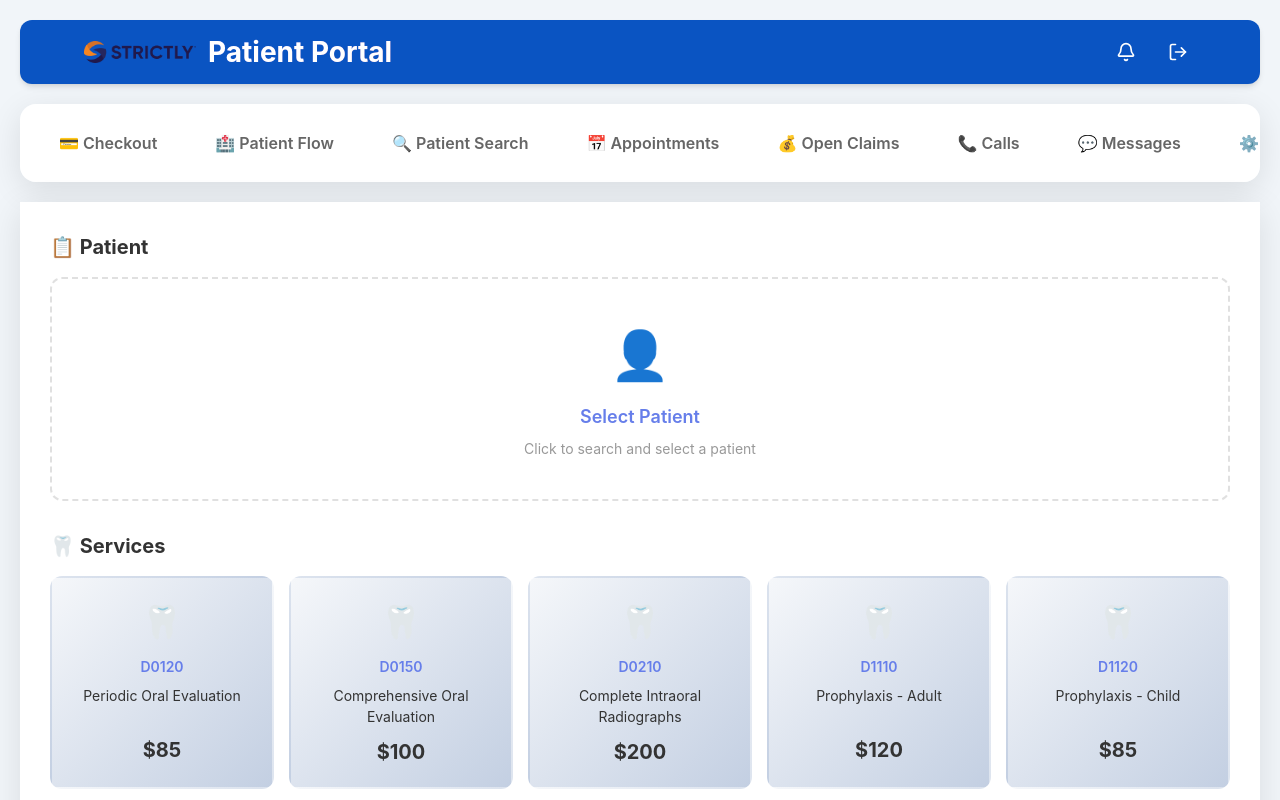
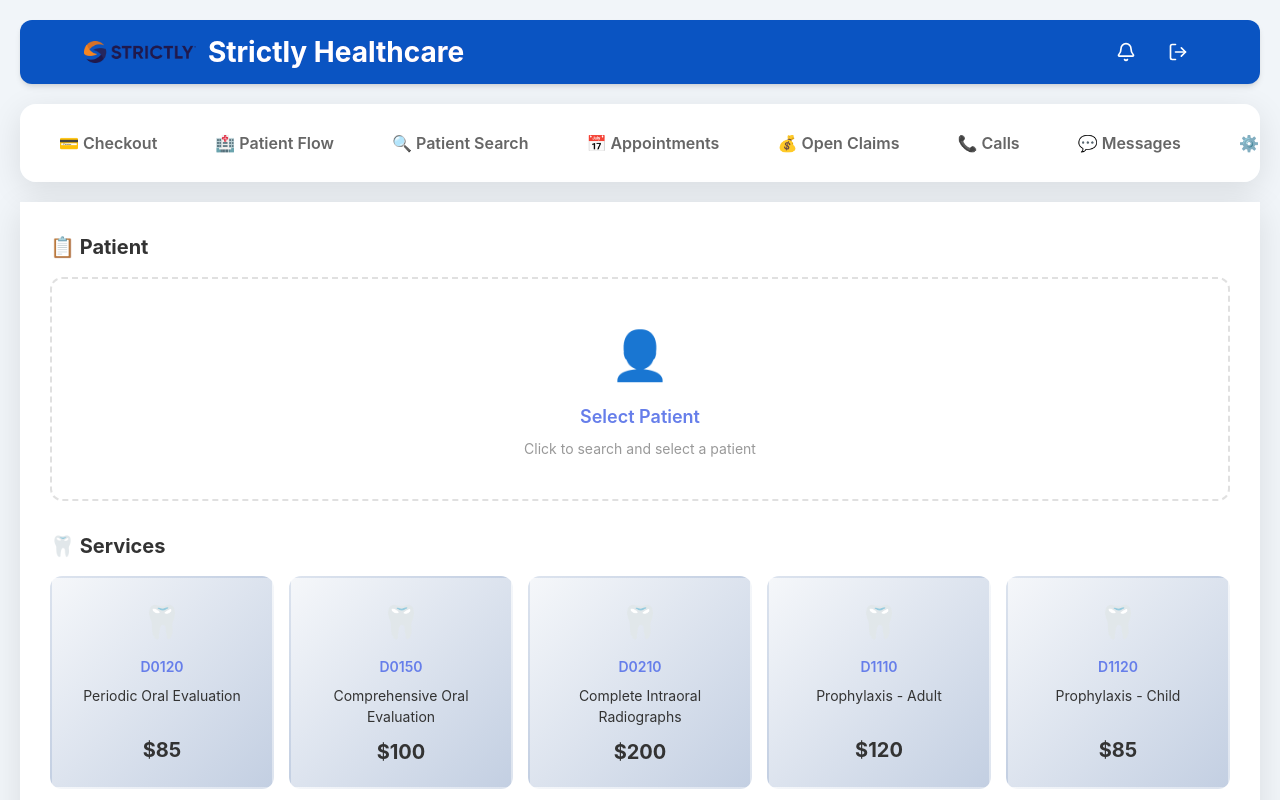
Before and after one commit to Alberto85ariel13/dental-pos, a React (Vite) app: page / in a window 1280 px wide. Shown: the top 800 px of the page. Built offline with nearby package versions, Linux system fonts and the light colour scheme.

Commit message:
fix details

```diff
--- a/src/App.jsx
+++ b/src/App.jsx
@@ -62,7 +62,7 @@ function Layout({ children }) {
                 />
               </div>
               <span className="header-title ml-3 text-white">
-                Patient Portal
+                Strictly Healthcare
               </span>
             </div>
 
```
